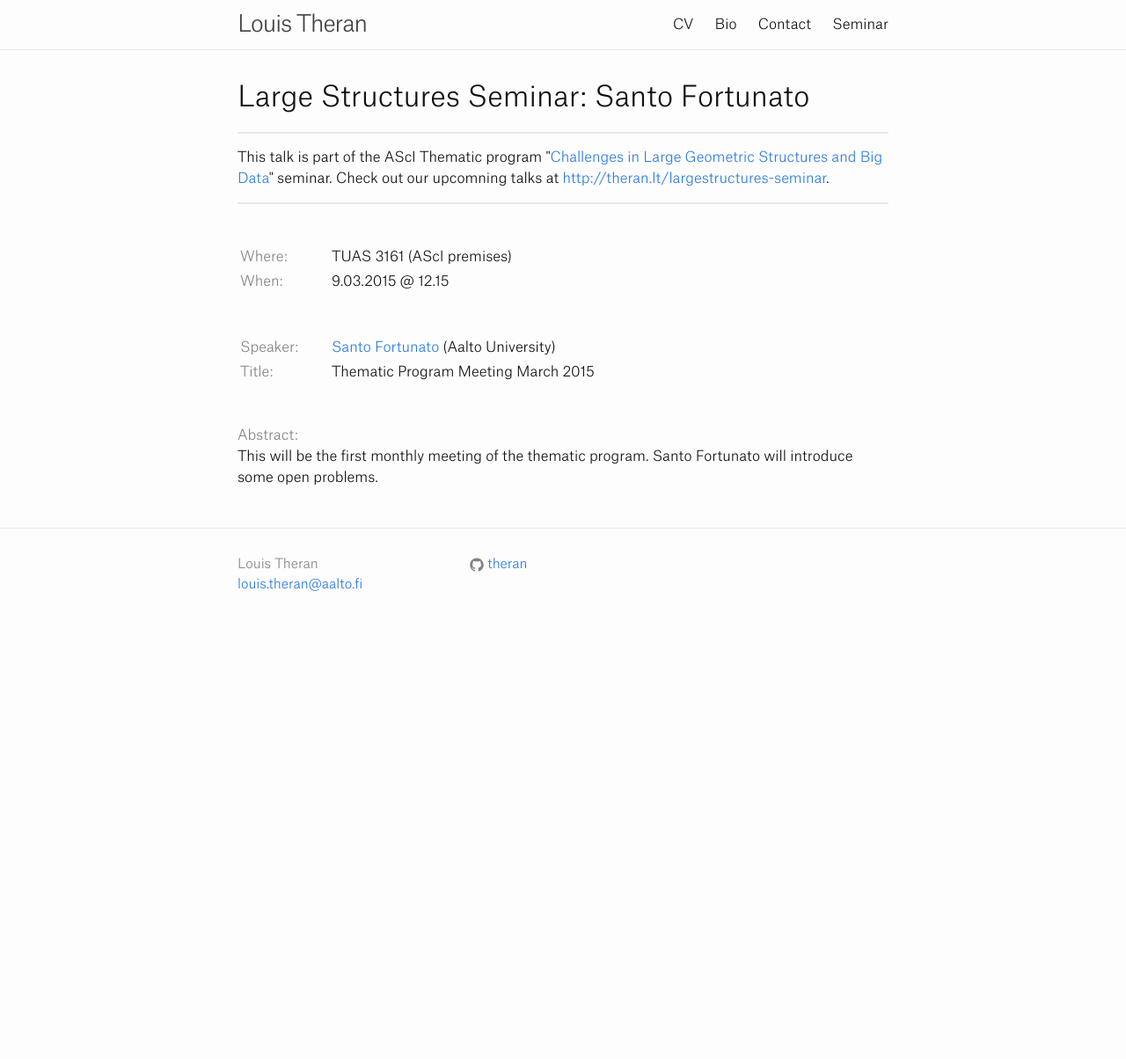
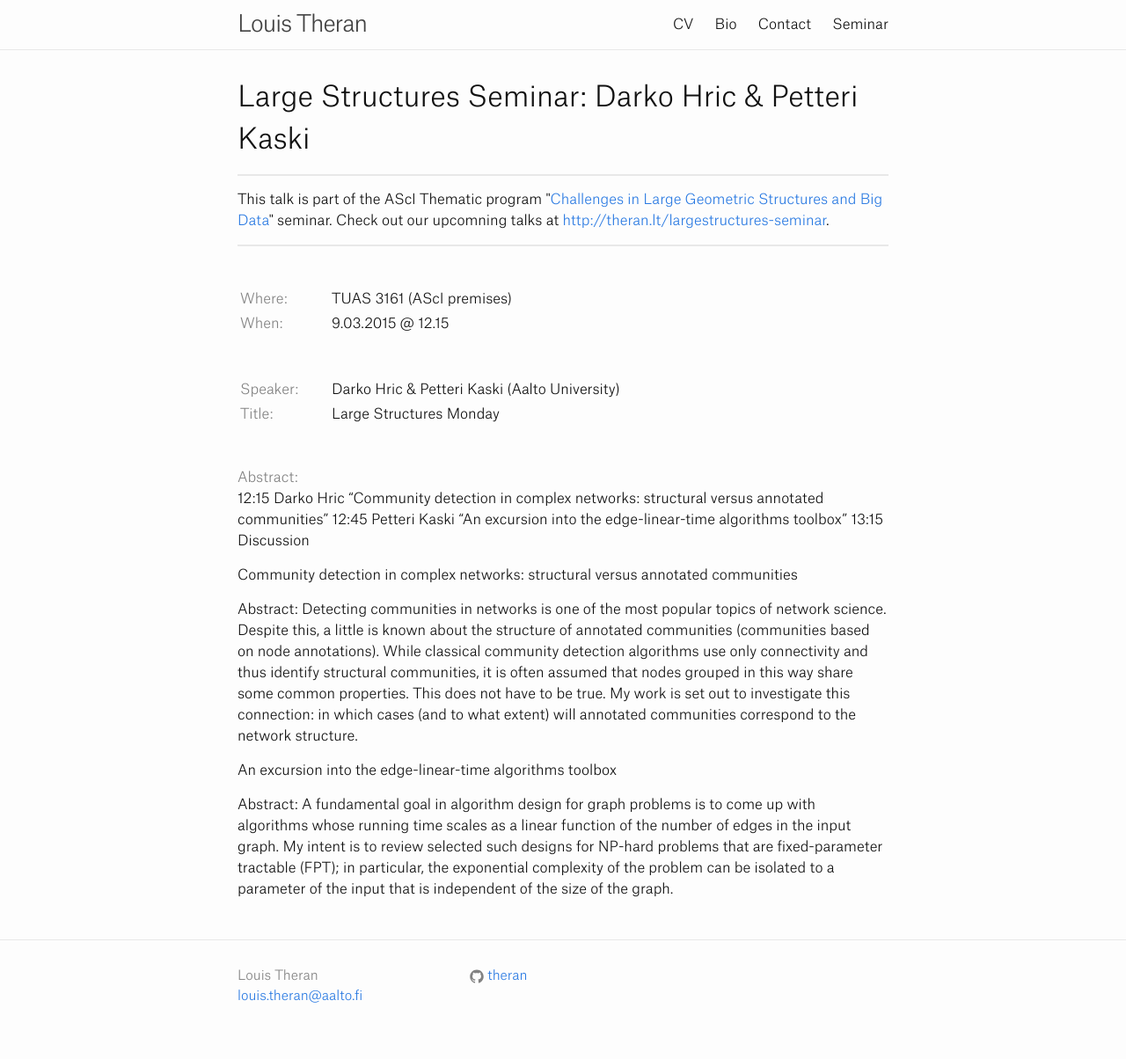
Before and after one commit to theran/theran.github.io, a Jekyll site: the page built from _seminartalks/2015-03-09-meeting.md, in a window 1280 px wide. Shown: the whole page at 88% size. Built offline with Jekyll 4.4.1, drawn with Linux system fonts in a browser that asks for light colours; before the commit the page ends 900 px from its top, so only the background shows below that.

Commit message:
Update 2015-03-09-meeting.md

```diff
--- a/_seminartalks/2015-03-09-meeting.md
+++ b/_seminartalks/2015-03-09-meeting.md
@@ -1,17 +1,42 @@
 ---
 layout: seminartalk
-speaker: Santo Fortunato
+speaker: Darko Hric & Petteri Kaski
 speakerinst: Aalto University
 speakershortinst: Aalto
-speakerurl: https://sites.google.com/site/santofortunato/
-talktitle: Thematic Program Meeting March 2015
+speakerurl:
+talktitle: Large Structures Monday
 talkdate: 9.03.2015
 talktime: 12.15
 talkplace: TUAS 3161 (AScI premises)
-title: "Thematic Program Meeting March 2015"
+title: "Large Structures Monday"
 dinnerplace:
 dinnertime:
 dinnerurl:
 ---
 
-This will be the first monthly meeting of the thematic program. Santo Fortunato will introduce some open problems.
+12:15 Darko Hric "Community detection in complex networks: structural versus annotated communities"
+12:45 Petteri Kaski "An excursion into the edge-linear-time algorithms toolbox"
+13:15 Discussion
+
+Community detection in complex networks: structural versus annotated communities
+
+Abstract:
+Detecting communities in networks is one of the most popular topics of
+network science. Despite this, a little is known about the structure
+of annotated communities (communities based on node annotations).
+While classical community detection algorithms use only connectivity
+and thus identify structural communities, it is often assumed that
+nodes grouped in this way share some common properties. This does not
+have to be true. My work is set out to investigate this connection: in
+which cases (and to what extent) will annotated communities correspond
+to the network structure.
+
+An excursion into the edge-linear-time algorithms toolbox
+
+Abstract:
+A fundamental goal in algorithm design for graph problems is to come up
+with algorithms whose running time scales as a linear function of the
+number of edges in the input graph. My intent is to review selected
+such designs for NP-hard problems that are fixed-parameter tractable (FPT);
+in particular, the exponential complexity of the problem can be isolated
+to a parameter of the input that is independent of the size of the graph.
```
